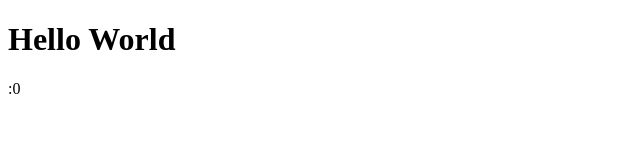
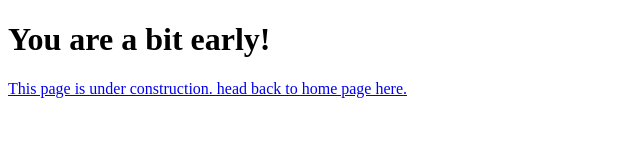
Before and after one commit to zzixM/Portfolio-V0.2, a plain HTML site: page public/info.html in a window 1280 px wide. Shown: the whole page, without its empty margins (0-640 px from the left). Drawn offline with Linux system fonts and the light colour scheme.

Commit message:
updted links to hook the info page to other navbar

```diff
--- a/public/info.html
+++ b/public/info.html
@@ -8,11 +8,15 @@
 <body>
     <div>
         <h1>
-            Hello World
+            You are a bit early!
         </h1>
         <p>
-            :0
+            <a href="../index.html">
+                This page is under construction.
+                head back to home page here.
+            </a>
         </p>
+
     </div>
 </body>
 </html>
```
Also changed, not shown: index.html (+1 -1 lines), public/about.html (+1 -1 lines), public/contact.html (+1 -1 lines).
